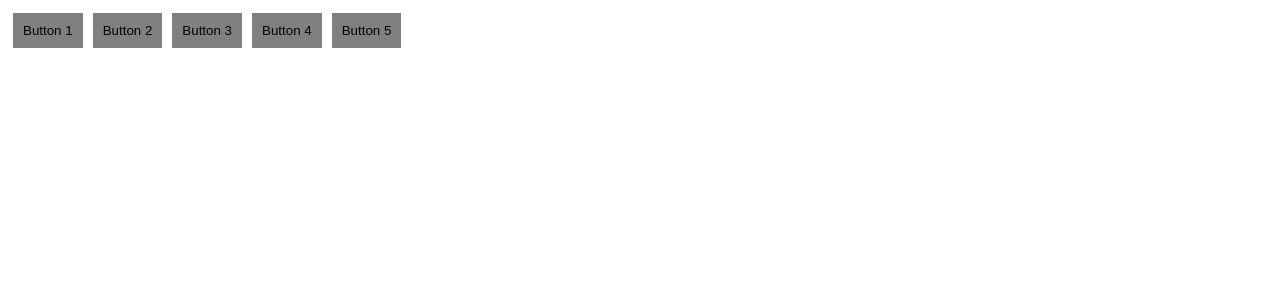
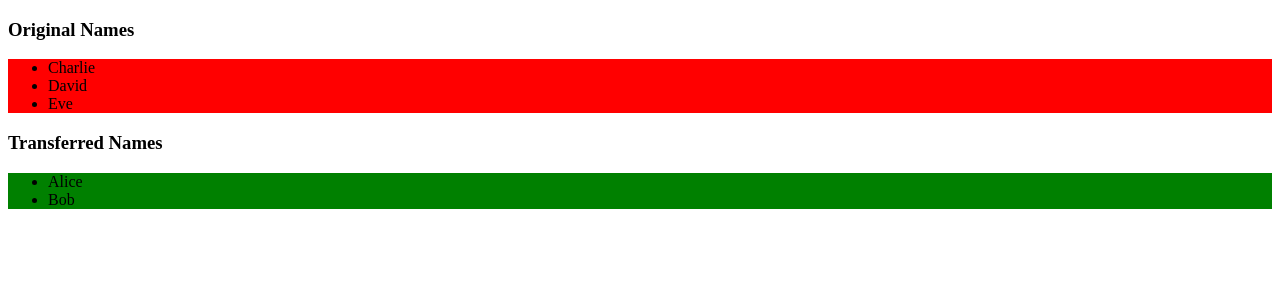
Before and after one commit to Will24300/react-mental, a React (Vite) app: page / in a window 1280 px wide. Shown: the top 300 px of the page. Built offline with nearby package versions, Linux system fonts and the light colour scheme.

Commit message:
add exercise 4

```diff
--- a/src/App.jsx
+++ b/src/App.jsx
@@ -6,9 +6,10 @@ import Timer from "./components/Timer";
 import Ex1 from "./gate/Ex1";
 import Ex2 from "./gate/Ex2";
 import Ex3 from "./gate/Ex3";
+import Ex4 from "./gate/Ex4";
 
 function App() {
-  return <Ex3 />;
+  return <Ex4 />;
 }
 
 export default App;
--- /dev/null
+++ b/src/gate/Ex4.jsx
@@ -0,0 +1,43 @@
+import React, { useState, useEffect } from "react";
+
+function Ex4() {
+  const initialNames = ["Alice", "Bob", "Charlie", "David", "Eve"];
+  const [names, setNames] = useState(initialNames);
+  const [transfered, setTransfered] = useState([]);
+
+  useEffect(() => {
+    if (names.length === 0) return;
+    const timer = setInterval(() => {
+      setNames((prev) => {
+        const copy = [...prev];
+        const shifted = copy.shift();
+        setTransfered((prev) => [...prev, shifted]);
+
+        return copy;
+      });
+    }, 2000);
+
+    return () => clearInterval(timer);
+  }, [names]);
+
+  return (
+    <div>
+      <h3>Original Names</h3>
+
+      <ul style={{ backgroundColor: "red" }}>
+        {names.map((name, index) => (
+          <li key={index}>{name}</li>
+        ))}
+      </ul>
+
+      <h3>Transferred Names</h3>
+      <ul style={{ backgroundColor: "green" }}>
+        {transfered.map((name, index) => (
+          <li key={index}>{name}</li>
+        ))}
+      </ul>
+    </div>
+  );
+}
+
+export default Ex4;
```
